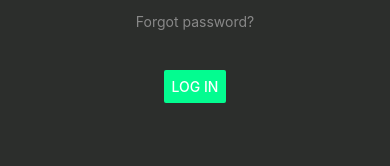
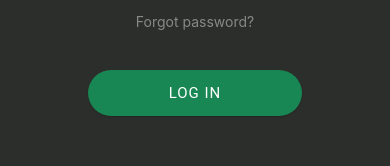
Before and after one commit to BorisPerkovic/LoginForm-ReactNative, a React Native app: screen / in a window 390 px wide. Shown: the part 431-597 px from the top of the page. Built offline with nearby package versions, Linux system fonts and the light colour scheme.

Commit message:
custom button completed using react native paper

```diff
--- a/components/CustomButton.tsx
+++ b/components/CustomButton.tsx
@@ -1,5 +1,6 @@
 import React, { FunctionComponent } from 'react';
-import { Button } from 'react-native';
+import { StyleSheet } from 'react-native';
+import { Button, Text } from 'react-native-paper';
 
 import Colors from '../constants/colors';
 
@@ -12,5 +13,23 @@ export const CustomButton: FunctionComponent<DueafultButtonProps> = ({
   title,
   onPress,
 }) => {
-  return <Button title={title} color={Colors.buttonColor} onPress={onPress} />;
+  return (
+    <Button style={styles.button} mode="contained" onPress={onPress}>
+      <Text style={styles.buttonText}>{title}</Text>
+    </Button>
+  );
 };
+
+const styles = StyleSheet.create({
+  button: {
+    width: '55%',
+    backgroundColor: Colors.buttonColor,
+    borderRadius: 30,
+    paddingVertical: 5,
+  },
+  buttonText: {
+    color: 'white',
+    textAlign: 'center',
+    fontSize: 15,
+  },
+});
--- a/constants/colors.js
+++ b/constants/colors.js
@@ -1,3 +1,3 @@
 export default {
-  buttonColor: '#03fc90',
+  buttonColor: '#198754',
 };
--- a/screens/LoginFormScreen.tsx
+++ b/screens/LoginFormScreen.tsx
@@ -1,5 +1,6 @@
 import React from 'react';
-import { View, Text, StyleSheet, Image } from 'react-native';
+import { View, StyleSheet, Image } from 'react-native';
+import { Button } from 'react-native-paper';
 
 import { DefaultText } from '../components/DefaultText';
 import { CustomInput } from '../components/CustomInput';
```
